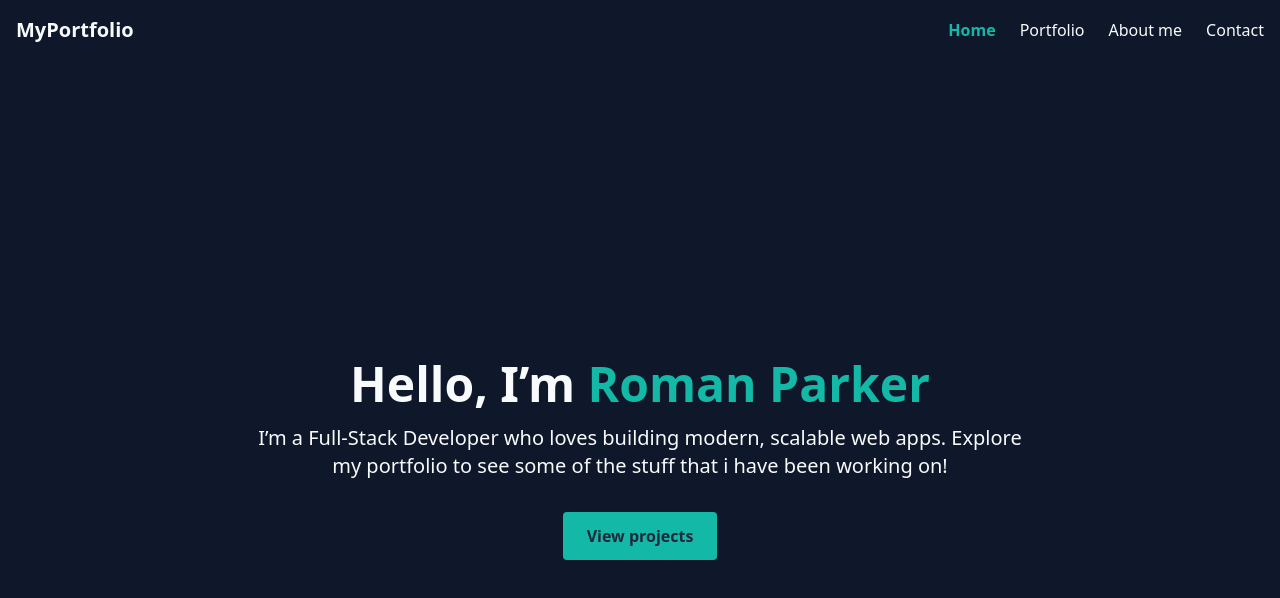
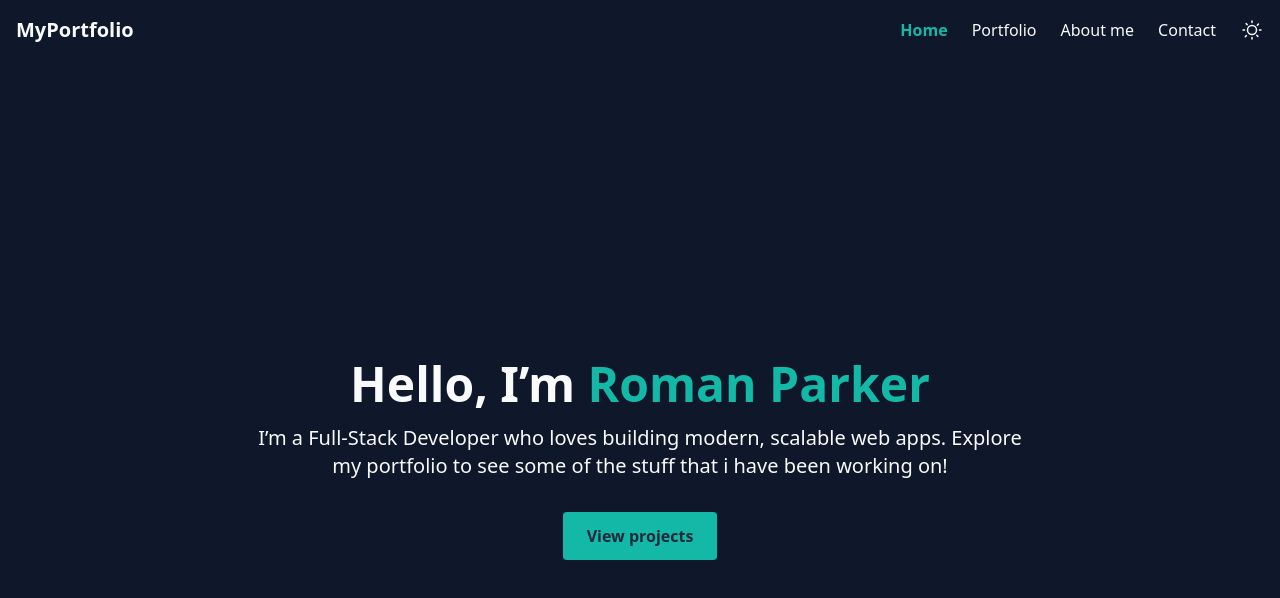
Before and after one commit to Roman-Parker/portfolio, a Vue app in the folder frontend/: page / in a window 1280 px wide. Shown: the top 598 px of the page. Built offline with nearby package versions, Linux system fonts and the light colour scheme.

Commit message:
added darkmode toggle

```diff
--- /dev/null
+++ b/frontend/src/components/DarkModeToggle.vue
@@ -0,0 +1,54 @@
+<template>
+    <button @click="toggleTheme">
+        <!-- Heroicons v2 Outline Sun -->
+        <svg v-if="!isDark" xmlns="http://www.w3.org/2000/svg" fill="none" viewBox="0 0 24 24" stroke-width="1.5"
+            stroke="currentColor" class="w-6 h-6">
+            <path stroke-linecap="round" stroke-linejoin="round" d="M12 3v1.5m6.364
+           1.636l-1.06 1.06M21 12h-1.5m-1.636
+           6.364l-1.06-1.06M12 19.5V21M6.364
+           17.636l-1.06 1.06M3 12h1.5m1.636-6.364
+           l1.06 1.06M12 7.5a4.5 4.5 0 100
+           9 4.5 4.5 0 000-9z" />
+        </svg>
+
+        <!-- Heroicons v2 Outline Moon -->
+        <svg v-else xmlns="http://www.w3.org/2000/svg" fill="none" viewBox="0 0 24 24" stroke-width="1.5"
+            stroke="currentColor" class="w-6 h-6">
+            <path stroke-linecap="round" stroke-linejoin="round" d="M21.752
+           15.002A9.718 9.718 0 0118 15.75 9.75
+           9.75 0 018.25 6c0-1.35.28-2.63.78-3.752a.75.75
+           0 00-1.232-.82 11.25 11.25 0 0013.774
+           13.774.75.75 0 00-.82-1.232z" />
+        </svg>
+    </button>
+</template>
+
+<script setup>
+import { ref, onMounted } from 'vue';
+
+const isDark = ref(true);
+
+onMounted(() => {
+    const userPreference = localStorage.getItem('color-theme');
+
+    if (userPreference === 'dark') {
+        document.documentElement.classList.add('dark');
+        isDark.value = true
+    } else {
+        document.documentElement.classList.remove('dark');
+        isDark.value = false
+    }
+})
+
+function toggleTheme() {
+    isDark.value = !isDark.value
+
+    if (isDark.value) {
+        document.documentElement.classList.add('dark')
+        localStorage.setItem('color-theme', 'dark')
+    } else {
+        document.documentElement.classList.remove('dark')
+        localStorage.setItem('color-theme', 'light')
+    }
+}
+</script>
--- a/frontend/src/components/NavBar.vue
+++ b/frontend/src/components/NavBar.vue
@@ -53,6 +53,7 @@
               Contact
               <AnimatedUnderline/>
             </router-link>
+            <DarkModeToggle/>
           </div>
 
           <!-- FIXME: Mobile toggle? -->
@@ -61,12 +62,14 @@
 </template>
 
 <script>
-import AnimatedUnderline from '@/components/AnimatedUnderline.vue'
+import AnimatedUnderline from '@/components/AnimatedUnderline.vue';
+import DarkModeToggle from './DarkModeToggle.vue';
 export default {
     name: 'NavBar',
 
     components: {
-        AnimatedUnderline
+        AnimatedUnderline,
+        DarkModeToggle
     }
 }
 </script>
```
